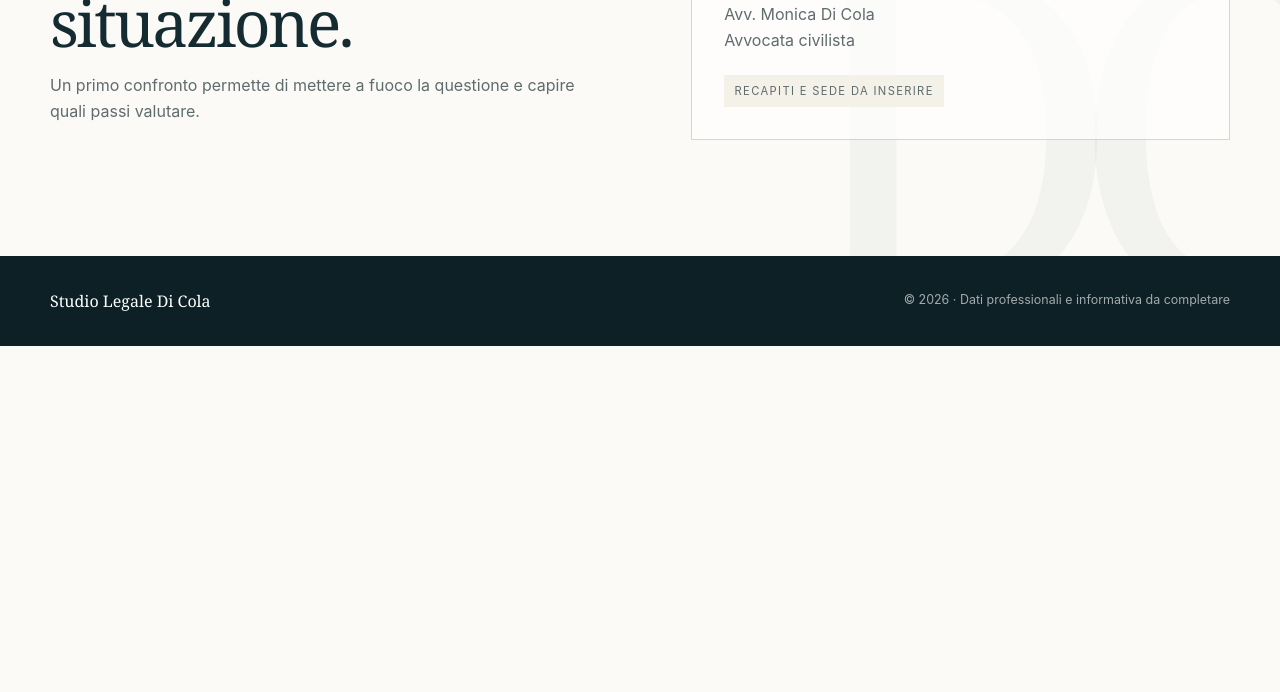
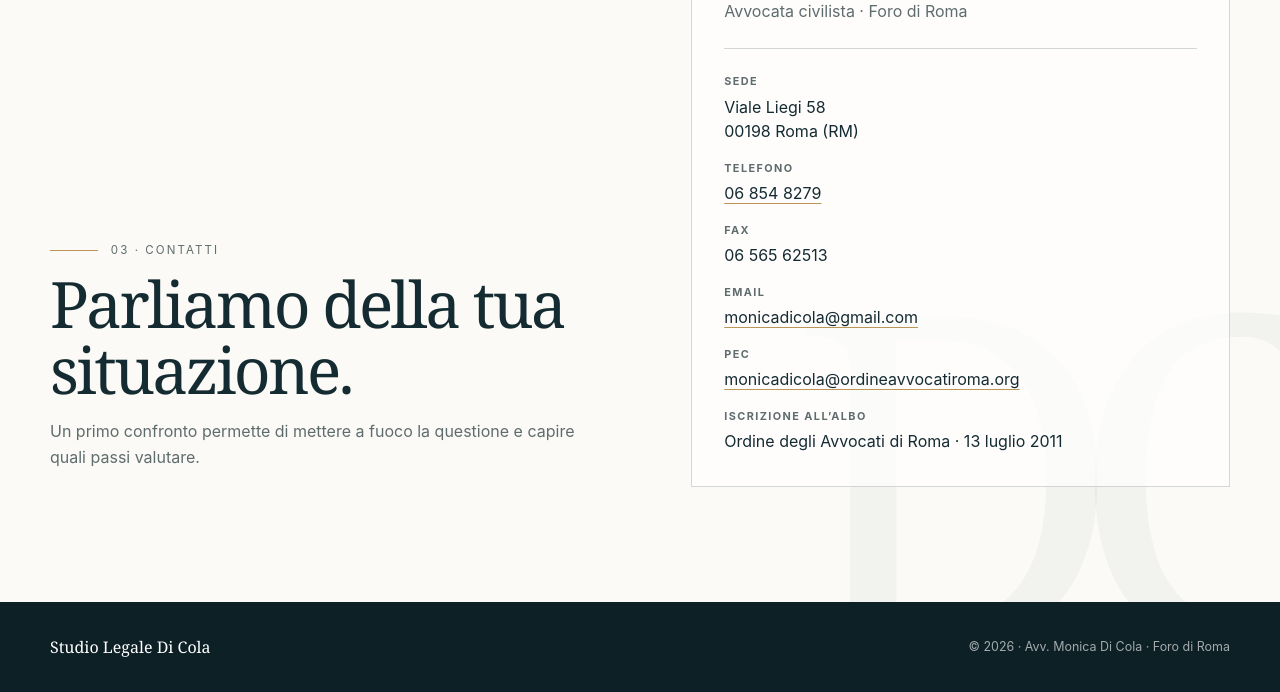
Before and after one commit to maurodicola/StudioDiCola.it, a plain HTML site: page index.html in a window 1280 px wide. Shown: the part 2863-3555 px from the top of the page. Before the commit the page ends 3209 px from the top, so only its background shows below. Drawn offline with Linux system fonts and the light colour scheme.

Commit message:
studiolegaledicola.com

```diff
--- a/index.html
+++ b/index.html
@@ -333,17 +333,29 @@
       background: rgba(255,255,255,.7);
     }
     .contact-panel h3 { margin: 0 0 .75rem; font-size: 1.65rem; }
-    .contact-panel p { margin: 0; }
-    .draft-label {
-      display: inline-block;
-      margin-top: 1.3rem;
-      padding: .45rem .65rem;
-      background: var(--paper);
+    .contact-panel > p { margin: 0; }
+    .contact-details {
+      display: grid;
+      gap: 1rem;
+      margin: 1.5rem 0 0;
+      padding: 1.5rem 0 0;
+      border-top: 1px solid var(--line);
+    }
+    .contact-details div { display: grid; gap: .2rem; }
+    .contact-details dt {
       color: var(--muted);
-      font-size: .7rem;
-      letter-spacing: .12em;
+      font-size: .68rem;
+      font-weight: 700;
+      letter-spacing: .13em;
       text-transform: uppercase;
     }
+    .contact-details dd { margin: 0; line-height: 1.55; }
+    .contact-details a {
+      color: var(--ink);
+      text-decoration-color: var(--gold);
+      text-underline-offset: .22em;
+    }
+    .contact-details a:hover { color: var(--gold-deep); }
 
     footer {
       padding: 2rem 0;
@@ -533,8 +545,33 @@
         </div>
         <aside class="contact-panel">
           <h3>Studio Legale Di Cola</h3>
-          <p>Avv. Monica Di Cola<br>Avvocata civilista</p>
-          <span class="draft-label">Recapiti e sede da inserire</span>
+          <p>Avv. Monica Di Cola<br>Avvocata civilista · Foro di Roma</p>
+          <dl class="contact-details">
+            <div>
+              <dt>Sede</dt>
+              <dd>Viale Liegi 58<br>00198 Roma (RM)</dd>
+            </div>
+            <div>
+              <dt>Telefono</dt>
+              <dd><a href="tel:+39068548279">06 854 8279</a></dd>
+            </div>
+            <div>
+              <dt>Fax</dt>
+              <dd>06 565 62513</dd>
+            </div>
+            <div>
+              <dt>Email</dt>
+              <dd><a href="mailto:monicadicola@gmail.com">monicadicola@gmail.com</a></dd>
+            </div>
+            <div>
+              <dt>PEC</dt>
+              <dd><a href="mailto:monicadicola@ordineavvocatiroma.org">monicadicola@ordineavvocatiroma.org</a></dd>
+            </div>
+            <div>
+              <dt>Iscrizione all’Albo</dt>
+              <dd>Ordine degli Avvocati di Roma · 13 luglio 2011</dd>
+            </div>
+          </dl>
         </aside>
       </div>
     </section>
@@ -543,7 +580,7 @@
   <footer>
     <div class="shell footer-row">
       <strong>Studio Legale Di Cola</strong>
-      <span>© <span id="year"></span> · Dati professionali e informativa da completare</span>
+      <span>© <span id="year"></span> · Avv. Monica Di Cola · Foro di Roma</span>
     </div>
   </footer>
 
```
Also changed, not shown: 1 other file.
